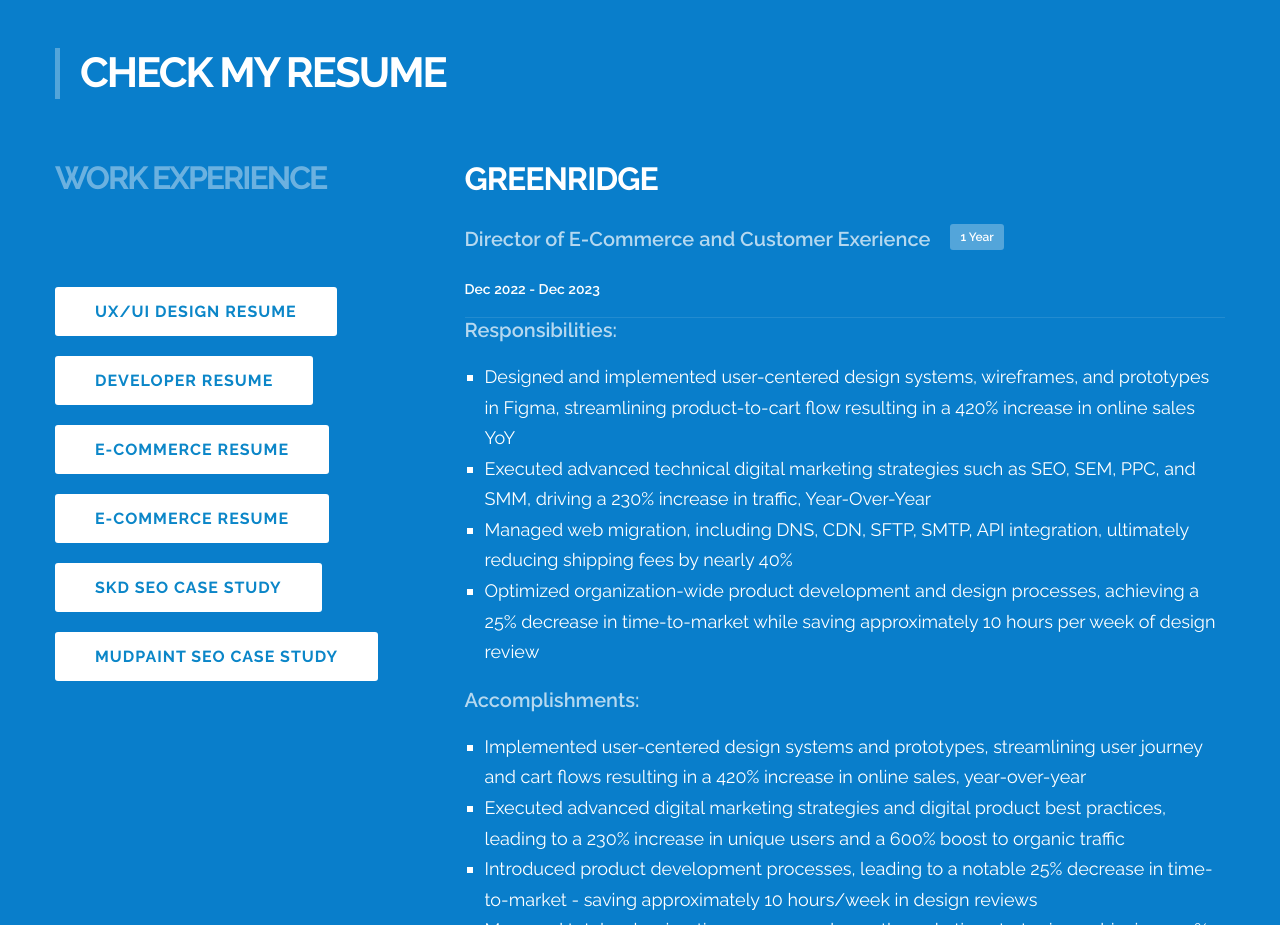
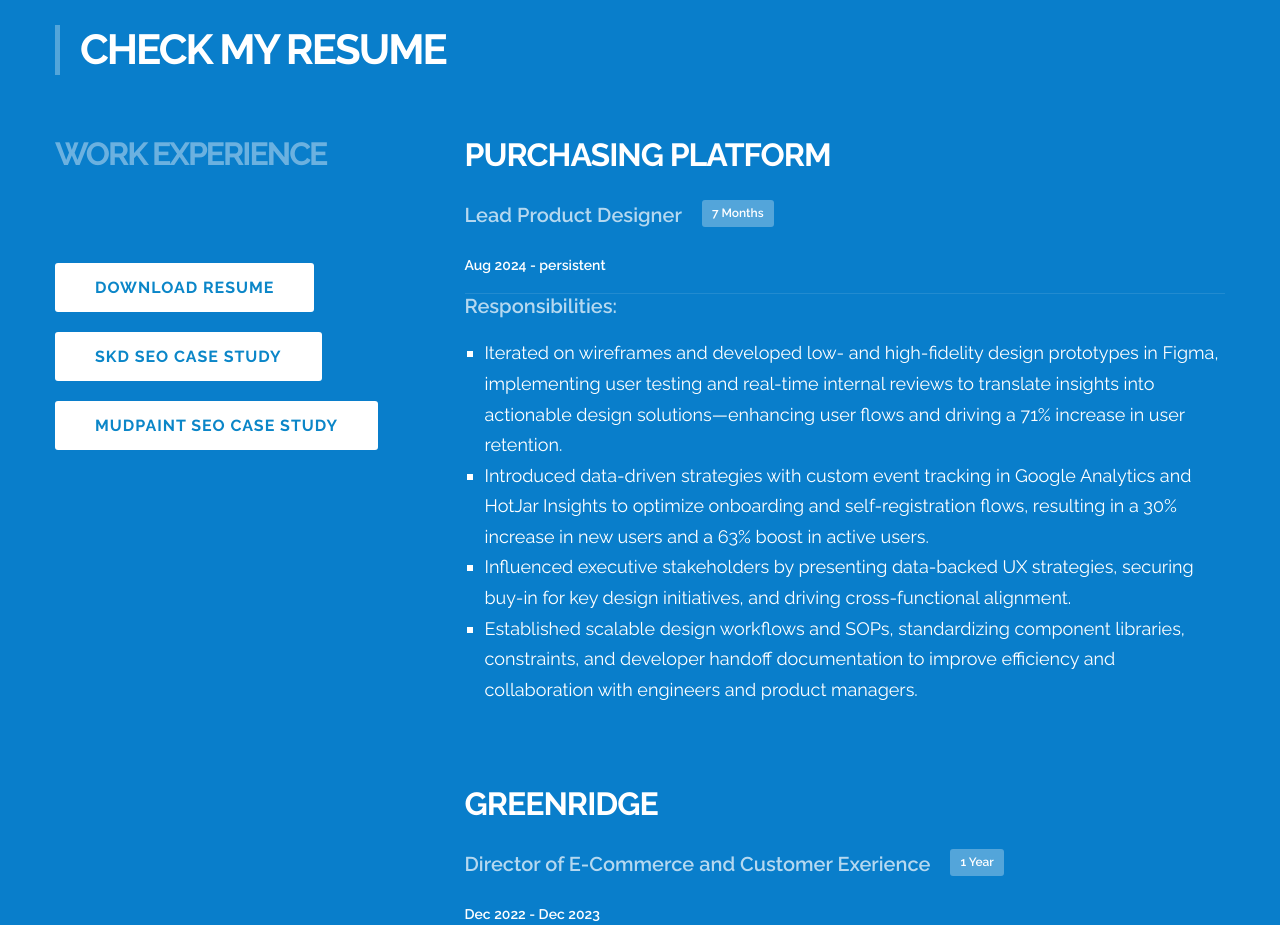
Before and after one commit to silencekillsdesign/hirecj-old, a plain HTML site: page index.html in a window 1280 px wide. Shown: the part 5880-6805 px from the top of the page. Drawn offline with nearby package versions, Linux system fonts and the light colour scheme.

Commit message:
uodates-feb25

```diff
--- a/index.html
+++ b/index.html
@@ -247,11 +247,11 @@
                     <img src="img/logan-arcade.jpg" alt="Logan Arcade Cover Image" />
                   </div>
                 </a>
-                  <h5>Logan Arcade Lo-Fi Prototype</h5>
-                  <p>Conceptualizing how to merge IRL fun with an online community experience.</p>
-                  <a data-fancybox data-type="iframe"
-                    href="https://docs.google.com/presentation/d/e/2PACX-1vRb4-D-gsfO5HtuSN8XGVhRkCQXDBbn1gHCxtXoVfw5IqKks1i4-lYgkVVjZ2P92JCuoTmHsmOTg2R-/pub?start=false&loop=false&delayms=10000"
-                    class="button" target="_blank">Logan Arcade Case Study</a>
+                <h5>Logan Arcade Lo-Fi Prototype</h5>
+                <p>Conceptualizing how to merge IRL fun with an online community experience.</p>
+                <a data-fancybox data-type="iframe"
+                  href="https://docs.google.com/presentation/d/e/2PACX-1vRb4-D-gsfO5HtuSN8XGVhRkCQXDBbn1gHCxtXoVfw5IqKks1i4-lYgkVVjZ2P92JCuoTmHsmOTg2R-/pub?start=false&loop=false&delayms=10000"
+                  class="button" target="_blank">Logan Arcade Case Study</a>
               </div>
             </div>
 
@@ -334,8 +334,7 @@
                   </div>
                 </a>
                 <h5>Hoists.com</h5>
-                <p>
-                  E-Commerce Information Architecture. UX Reseach & Design. Full-Stack Development. Content. SEO.</p>
+                <p>E-Commerce Information Architecture. UX Reseach & Design. Full-Stack Development. Content. SEO.</p>
                 <a href="https://www.sievertcrane.com/" class="button" target="_blank">Pre Hoists.com</a>
                 <a href="https://hoists.com" class="button" target="_blank">Hoists.com Live Site</a>
               </div>
@@ -517,13 +516,9 @@
           <!-- Start of One Half Column Container -->
           <div class="half_column1 wow fadeInLeftBig" data-wow-offset="80" data-wow-duration="2s">
             <p>
-              Honestly, I know these arbitrary and cliche, but I am in currently overhauling my entire portfolio site.
-              I am confident in my understanding of this stuff. I love working in Figma and modern development
-              frameworks.
               I am highly proficient in Adobe CC, Figma, CMS, ERP, CRM systems. Day-to-day, I work with other tech, such
               as HTML5, CSS3, Sass, Vue, Nuxt, Vuetify, Bootstrap, Tailwind, SEMrush, WordPress, Acrobat, BigCommerce,
-              and
-              WooCommerce.
+              and WooCommerce.
             </p>
             <div class="button-box">
               <a href="#contact-me" class="button">Contact Me</a>
@@ -595,14 +590,30 @@
           <!-- Start of 1/3 Column -->
           <div class="one_third wow fadeInUp" data-wow-offset="80" data-wow-duration="2s">
             <h2>Work Experience</h2>
-            <a class="button" href="/downloads/ux-ui-cj-williams-resume.pdf" target="_blank">UX/UI Design Resume</a>
-            <a class="button" href="/downloads/developer-cj_williams-resume-2024.pdf" target="_blank">Developer Resume</a>
-            <a class="button" href="/downloads/ecommerce-cj-williams-resume-2024.pdf" target="_blank">E-Commerce Resume</a>
-            <a class="button" href="/downloads/ecommerce-cj-williams-resume-2024.pdf" target="_blank">E-Commerce Resume</a>
+            <a class="button" href="/downloads/senior-ux-designer-cj-williams.pdf" target="_blank">Download Resume</a>
             <a class="button" href="/downloads/seo-case-study--silencekillsdesign.pdf" target="_blank">SKD SEO Case Study</a>
             <a class="button" href="/downloads/seo-case-study--mudpaint.pdf" target="_blank">MudPaint SEO Case Study</a>
           </div>
           <!-- End of 1/3 Column -->
+
+          <!-- Start of 2/3 Column Last -->
+          <div class="two_third_last wow fadeInUpBig" data-wow-offset="80" data-wow-duration="2s">
+            <h3>Purchasing Platform</h3>
+            <br />
+            <h5>Lead Product Designer</h5>
+            <p class="small">7 Months</p>
+            <div class="date">Aug 2024 - persistent</div>
+            <h5>Responsibilities:</h5>
+            <ul style="color: white">
+              <li>Iterated on wireframes and developed low- and high-fidelity design prototypes in Figma, implementing user testing and real-time internal reviews to translate insights into actionable design solutions—enhancing user flows and driving a 71% increase in user retention.</li>
+              <li>Introduced data-driven strategies with custom event tracking in Google Analytics and HotJar Insights to optimize onboarding and self-registration flows, resulting in a 30% increase in new users and a 63% boost in active users.</li>
+              <li>Influenced executive stakeholders by presenting data-backed UX strategies, securing buy-in for key design initiatives, and driving cross-functional alignment.</li>
+              <li>Established scalable design workflows and SOPs, standardizing component libraries, constraints, and developer handoff documentation to improve efficiency and collaboration with engineers and product managers.</li>
+
+            </ul>
+          </div>
+          <!-- End of 2/3 Column Last -->
+
 
           <!-- Start of 2/3 Column Last -->
           <div class="two_third_last wow fadeInUpBig" data-wow-offset="80" data-wow-duration="2s">
```
Also changed, not shown: 1 other file.
